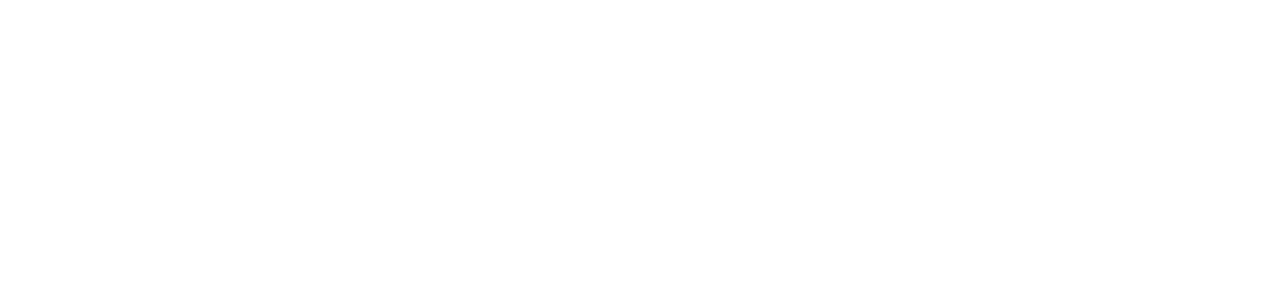
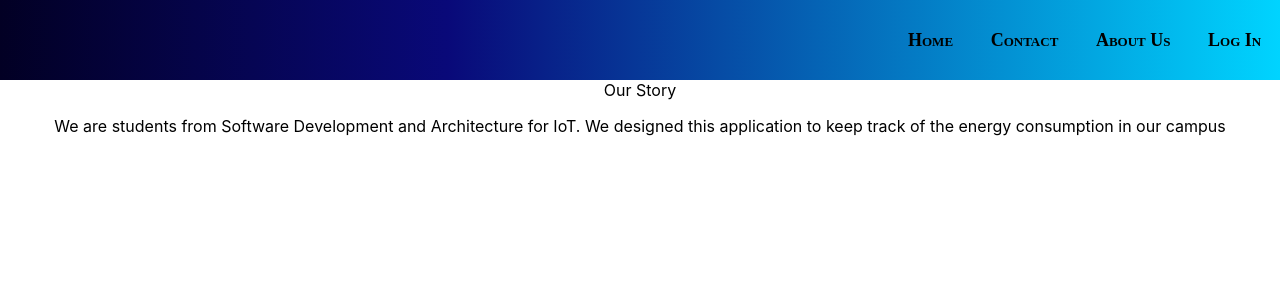
Before and after one commit to Sri1263/Energy-Consumption-Monitoring-System, a React (Create React App) app: page /about in a window 1280 px wide. Before the commit this address had no page. Shown: the top 300 px of the page. Built offline with nearby package versions, Linux system fonts and the light colour scheme.

Commit message:
Initiated About Page

```diff
--- a/src/App.js
+++ b/src/App.js
@@ -2,7 +2,8 @@
 import Home from './Components/Home';
 import Login from './Components/Login';
 import Dashboard from './Components/Dashboard';
-import Contact from './Components/Contact'
+import Contact from './Components/Contact';
+import About from './Components/About';
 
 function App() {
   return (
@@ -13,6 +14,7 @@
         <Route exact path='/login' element={<Login/>} />
         <Route exact path='/contact' element={<Contact/>} />
         <Route exact path='/dashboard' element={<Dashboard/>} />
+        <Route exact path='/about' element={<About/>}/>
       </Routes>
     </BrowserRouter>
   );
--- /dev/null
+++ b/src/Components/About.js
@@ -0,0 +1,25 @@
+import React from 'react'
+import NavBar from './NavBar'
+
+export default function About() {
+  return (
+    <>
+        <NavBar/>
+        <div className='aboutBG'>
+        <center>
+            <div className='storyContainer'>
+                <div className='aboutOurStoryHead'>
+                    Our Story
+                </div>
+                <div className='aboutOurStoryContent'>
+                    <p>We are students from Software Development and Architecture for IoT. We designed this application to keep track of the energy consumption in our campus</p>
+                </div>
+            </div>
+            <div className='teamContainer'>
+                {/* <div className='' */}
+            </div>
+        </center>
+        </div>
+    </>
+  )
+}
--- a/src/Components/Dashboard.js
+++ b/src/Components/Dashboard.js
@@ -12,7 +12,7 @@
     const [value,setValue] = useState(1)
   return (
     <div>
-        <NavBar loggedIn={true}/>
+        <NavBar login={true}/>
         <div>
             This is my user Dashboard where he will be able to navigate between the tabs ={'>'} Dashboard | Usage | PayBill | UserProfile
         </div>
--- a/src/Components/Login.js
+++ b/src/Components/Login.js
@@ -11,7 +11,7 @@
     const nav = useNavigate()
     return (
         <div>
-            <NavBar/>
+            <NavBar login={true}/>
             <div className='loginCardHolder'>
                 <div className='loginCard'>
                     <div className='LoginButton' >
--- a/src/Components/NavBar.js
+++ b/src/Components/NavBar.js
@@ -8,8 +8,8 @@
         <div className='bar'>
             <button className='navbutton' onClick={()=>navigate('/home')}>Home</button>
             <button className='navbutton' onClick={()=>navigate('/contact')}>Contact</button>
-            <button className='navbutton'>About Us</button>
-                {props.loggedIn?(<></>):(<button className='navbutton' onClick={()=>navigate('/login')}>Log In</button>)}
+            <button className='navbutton' onClick={()=>navigate('/about')}>About Us</button>
+                {props.login?(<></>):(<button className='navbutton' onClick={()=>navigate('/login')}>Log In</button>)}
             </div>
     );
 }
--- a/src/Components/login.css
+++ b/src/Components/login.css
@@ -20,8 +20,8 @@
     background-color: white;
 }
 .loginIcon{
-    height: 30vh;
-    width: 30vh;
+    /* height: 30vh;
+    width: 30vh; */
     color: rgba(9,9,121,1) 35%;
 }
 .loginFields{
```
Also changed, not shown: src/Components/about.css (added).
